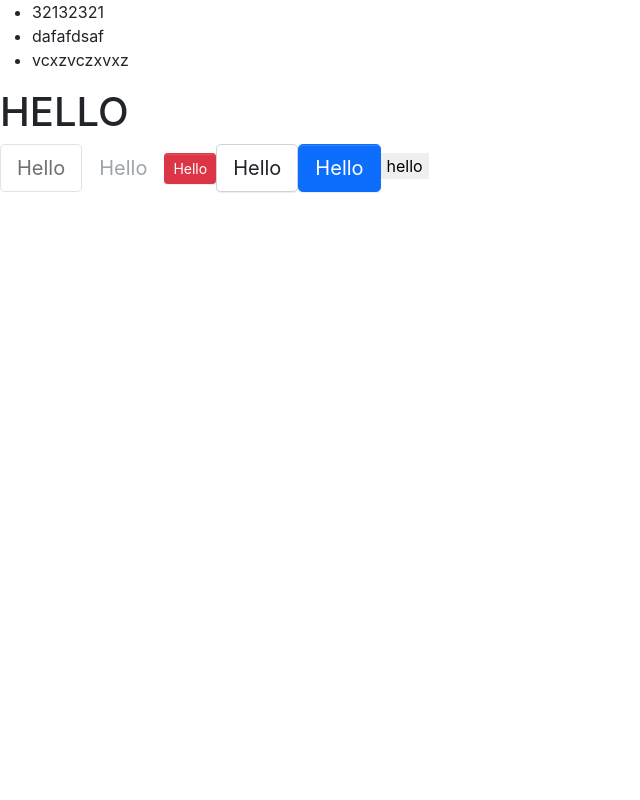
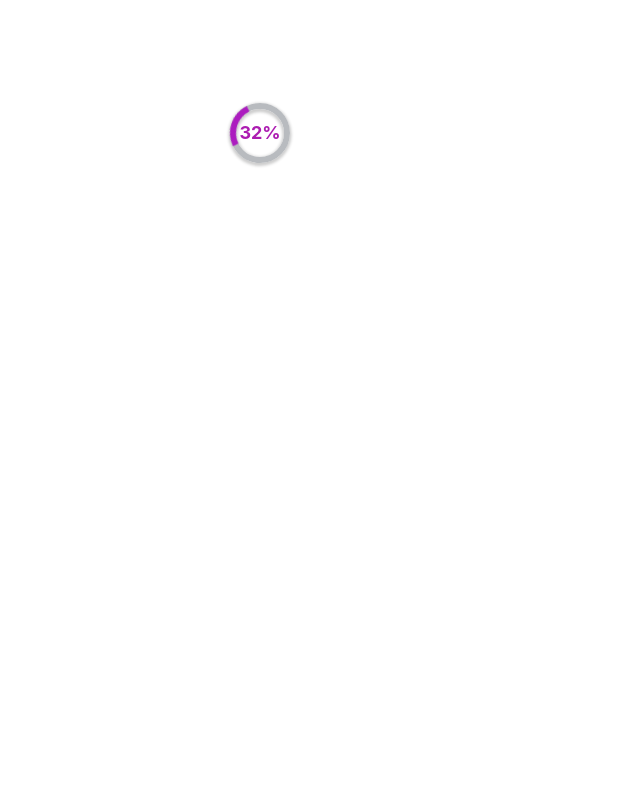
Before and after one commit to AmossXu/amos-ui-components, a React (Create React App) app: page / in a window 1280 px wide. Shown: the top 800 px of the page, without its empty margins (0-640 px from the left). Built offline with nearby package versions, Linux system fonts and the light colour scheme.

Commit message:
circle loading

```diff
--- a/src/App.css
+++ b/src/App.css
@@ -36,3 +36,18 @@
     transform: rotate(360deg);
   }
 }
+
+.home {
+  display: grid;
+  grid-template-columns: repeat(2, 1fr);
+  grid-template-rows: repeat(3, 1fr);
+  height: 100vh;
+  justify-content: center;
+  align-items: center;
+  max-width: 800px;
+  margin: 0 auto;
+}
+
+.home > div {
+  transform: scale(1.5);
+}
--- a/src/App.tsx
+++ b/src/App.tsx
@@ -3,16 +3,18 @@ import logo from './logo.svg';
 
 import Button, { ButtonType, ButtonSize } from './conponents/Button/button';
 import Menu from './conponents/Menu/menu';
+import CircleLoading from './conponents/CircleLoading';
 import MenuItem from './conponents/Menu/menuItem';
-// import './App.css';
+import './App.css';
 
 function App() {
-  const a = '123'
-  if ( a == '123') {
-
-  }
   return (
     <div className="App">
+      <div className="home">
+        <CircleLoading
+        index={32}
+      />
+      </div>
       <Menu
         defaultIndex={0}
       >
--- /dev/null
+++ b/src/conponents/CircleLoading/_style.scss
@@ -0,0 +1,39 @@
+.circle-loading {
+  position: relative;
+  display: flex;
+  justify-content: center;
+  align-items: center;
+  border: 4px solid rgb(184, 187, 191);
+  border-radius: 100%;
+  width: 40px;
+  height: 40px;
+  font-size: 12px;
+  font-weight: bold;
+  color: rgb(172, 28, 177);
+  box-shadow: 0 1px 2px 1px rgba(0, 0, 0, 0.2),
+    inset 0 1px 2px 1px rgba(0, 0, 0, 0.2);
+}
+
+.circle-loading::before {
+  content: '';
+  position: absolute;
+  left: 50%;
+  top: 50%;
+  margin-left: -20px;
+  margin-top: -20px;
+  display: block;
+  border: 4px solid transparent;
+  border-top-color: rgb(172, 28, 191);
+  border-radius: 100%;
+  width: 40px;
+  height: 40px;
+  animation: rotatel infinite 2s ease;
+}
+@keyframes rotatel {
+  // 0% {
+  //   transform: rotate(0deg);
+  // }
+  100% {
+    transform: rotate(360deg);
+  }
+}
--- /dev/null
+++ b/src/conponents/CircleLoading/index.tsx
@@ -0,0 +1,16 @@
+import React from 'react';
+
+const CircleLoading: React.FC<any> = (props) => {
+  const {
+    index,
+
+  } = props
+  // const classes = classNames('menu', className, {
+  //   'menu-vertical': mode === 'vertical'
+  // })
+  return(
+    <div className="circle-loading">{index}%</div>
+  )
+}
+
+export default CircleLoading
--- a/src/styles/index.scss
+++ b/src/styles/index.scss
@@ -8,4 +8,9 @@
 @import "mixin";
 
 // button
-@import "../conponents/Button/style"
+@import "../conponents/Button/style";
+
+
+
+// circleloading
+@import "../conponents/CircleLoading/style";
```
